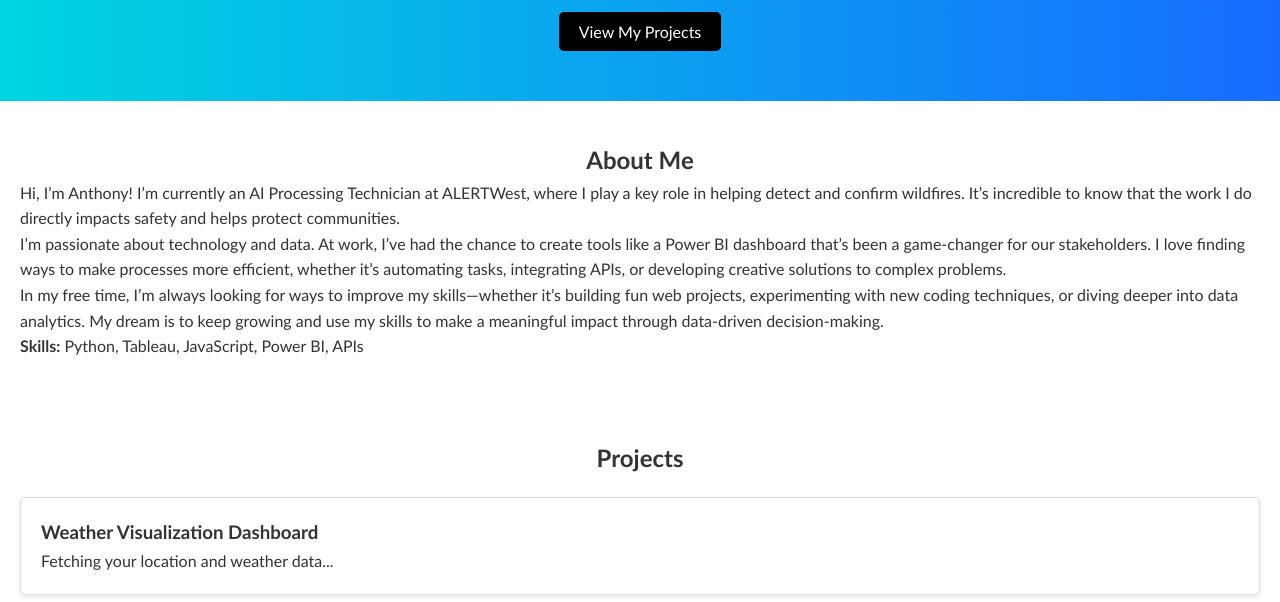
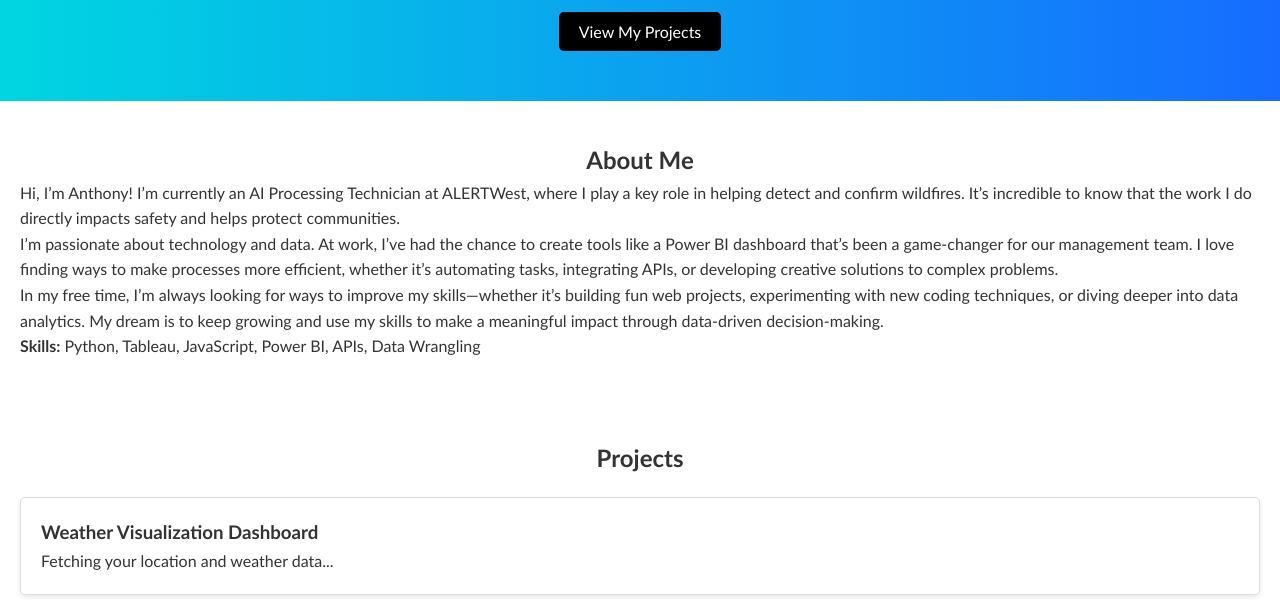
Before and after one commit to anthonysawyer94/anthonysawyer94.github.io, a website: page index.html in a window 1280 px wide. Shown: the part 495-1097 px from the top of the page. Drawn offline with Linux system fonts and the light colour scheme; no server answers.

Commit message:
anthony  - home change

```diff
--- a/index.html
+++ b/index.html
@@ -12,7 +12,7 @@
   </script>
   <meta charset="UTF-8">
   <meta name="viewport" content="width=device-width, initial-scale=1.0">
-  <title>Anthony's Portfolio</title>
+  <title>Anthony - Home</title>
   <link rel="stylesheet" href="styles/nav.css" />
   <link rel="stylesheet" href="styles/newhome.css" />
   <link rel="stylesheet" href="styles/weatherapp.css" />
@@ -37,7 +37,7 @@
 
     <p>
       I’m passionate about technology and data.
-      At work, I’ve had the chance to create tools like a Power BI dashboard that’s been a game-changer for our stakeholders.
+      At work, I’ve had the chance to create tools like a Power BI dashboard that’s been a game-changer for our management team.
       I love finding ways to make processes more efficient, whether it’s automating tasks, integrating APIs, or developing creative solutions to complex problems.
     </p>
 
@@ -46,7 +46,7 @@
       experimenting with new coding techniques, or diving deeper into data analytics.
       My dream is to keep growing and use my skills to make a meaningful impact through data-driven decision-making.
     </p>
-    <p><strong>Skills:</strong> Python, Tableau, JavaScript, Power BI, APIs</p>
+    <p><strong>Skills:</strong> Python, Tableau, JavaScript, Power BI, APIs, Data Wrangling</p>
   </section>
 
   <section id="projects" class="projects">
```
